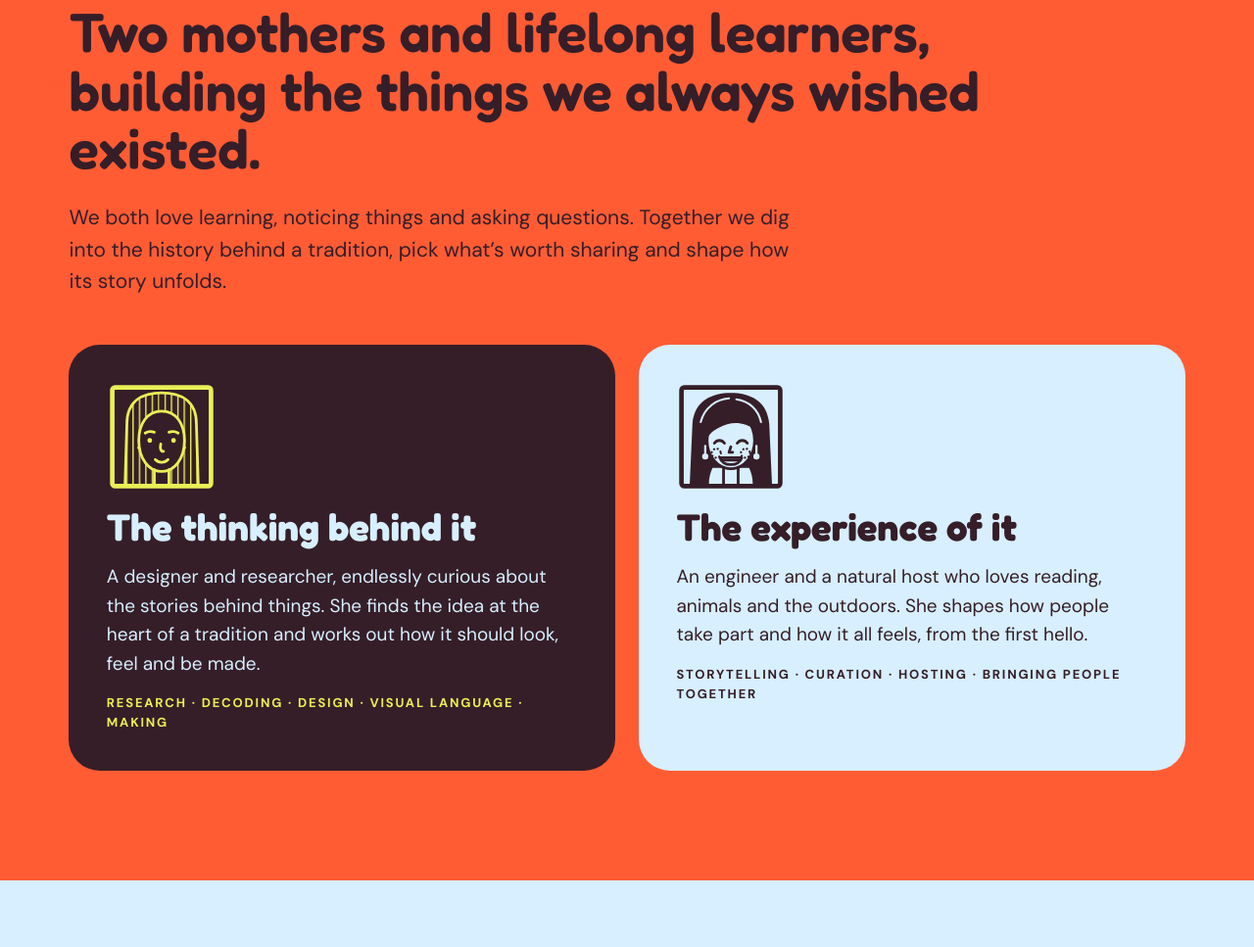
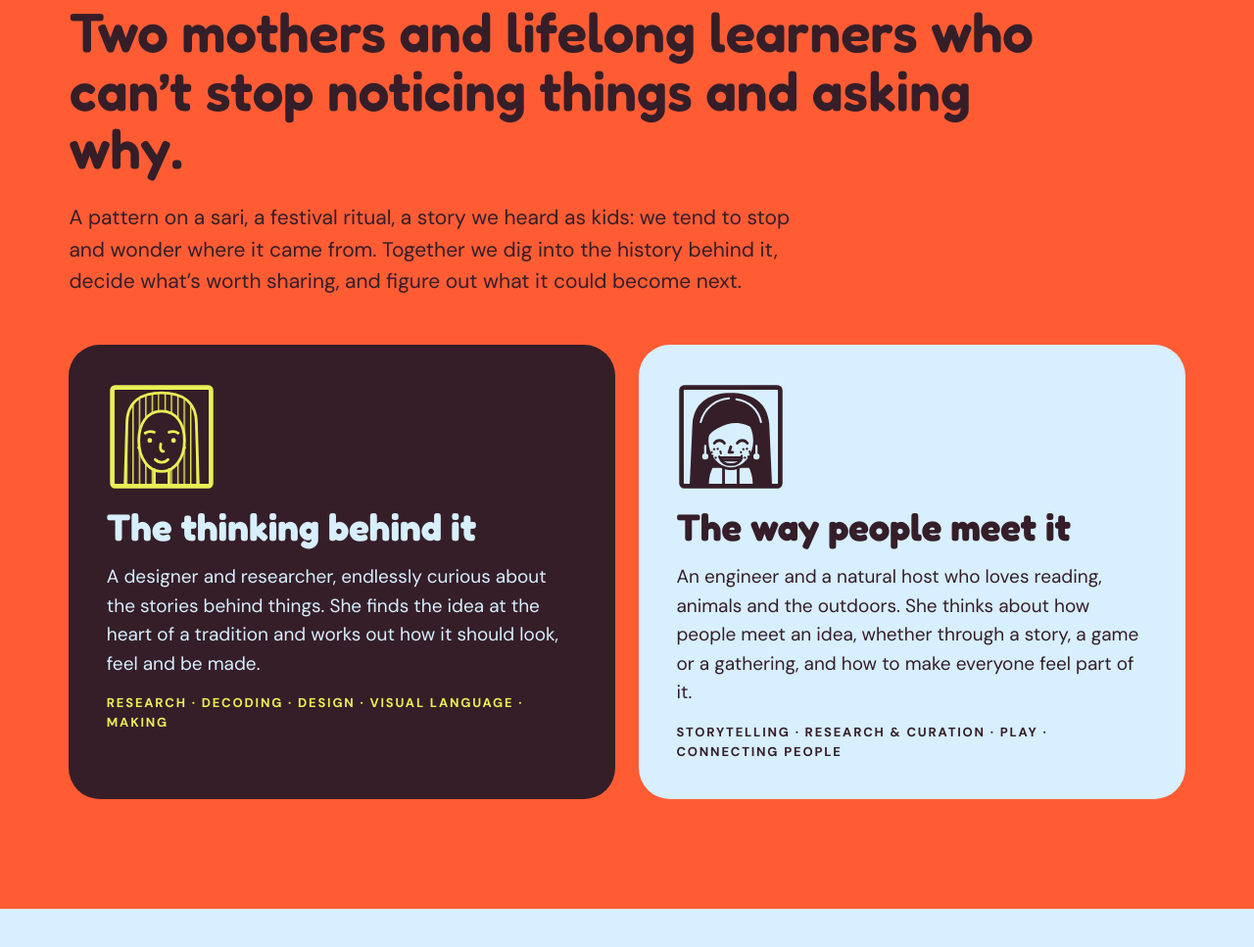
Before and after one commit to nithyaparepallyg/Rooots, a plain HTML site: page index.html in a window 1280 px wide. Shown: the part 2668-3635 px from the top of the page at 98% size. Drawn offline with Linux system fonts and the light colour scheme.

Commit message:
Who we are: broader than workshops
Co-Authored-By: Claude Opus 5.5 <noreply@anthropic.com>
Claude-Session: https://claude.ai/code/session_017a7SXz3SfhYp3qDKw8zggf

```diff
--- a/index.html
+++ b/index.html
@@ -323,8 +323,8 @@
     <section class="us">
       <div class="wrap">
         <p class="label">Who we are</p>
-        <h2 class="display">Two mothers and lifelong learners, building the things we always wished existed.</h2>
-        <p class="intro">We both love learning, noticing things and asking questions. Together we dig into the history behind a tradition, pick what&rsquo;s worth sharing and shape how its story unfolds.</p>
+        <h2 class="display">Two mothers and lifelong learners who can&rsquo;t stop noticing things and asking why.</h2>
+        <p class="intro">A pattern on a sari, a festival ritual, a story we heard as kids: we tend to stop and wonder where it came from. Together we dig into the history behind it, decide what&rsquo;s worth sharing, and figure out what it could become next.</p>
         <div class="cards">
           <article class="card one">
             <svg class="portrait" viewBox="0 0 120 120" role="img" aria-label="Doodle portrait of the first co-founder">
@@ -376,9 +376,9 @@
               <g fill="#D7EFFF"><circle cx="32" cy="81.5" r="3.4"/><circle cx="88" cy="81.5" r="3.4"/></g>
               <rect x="6" y="6" width="108" height="108" rx="3" fill="none" stroke="currentColor" stroke-width="5"/>
             </svg>
-            <h3>The experience of it</h3>
-            <p>An engineer and a natural host who loves reading, animals and the outdoors. She shapes how people take part and how it all feels, from the first hello.</p>
-            <p class="tags">Storytelling · Curation · Hosting · Bringing people together</p>
+            <h3>The way people meet it</h3>
+            <p>An engineer and a natural host who loves reading, animals and the outdoors. She thinks about how people meet an idea, whether through a story, a game or a gathering, and how to make everyone feel part of it.</p>
+            <p class="tags">Storytelling · Research &amp; curation · Play · Connecting people</p>
           </article>
         </div>
       </div>
```
